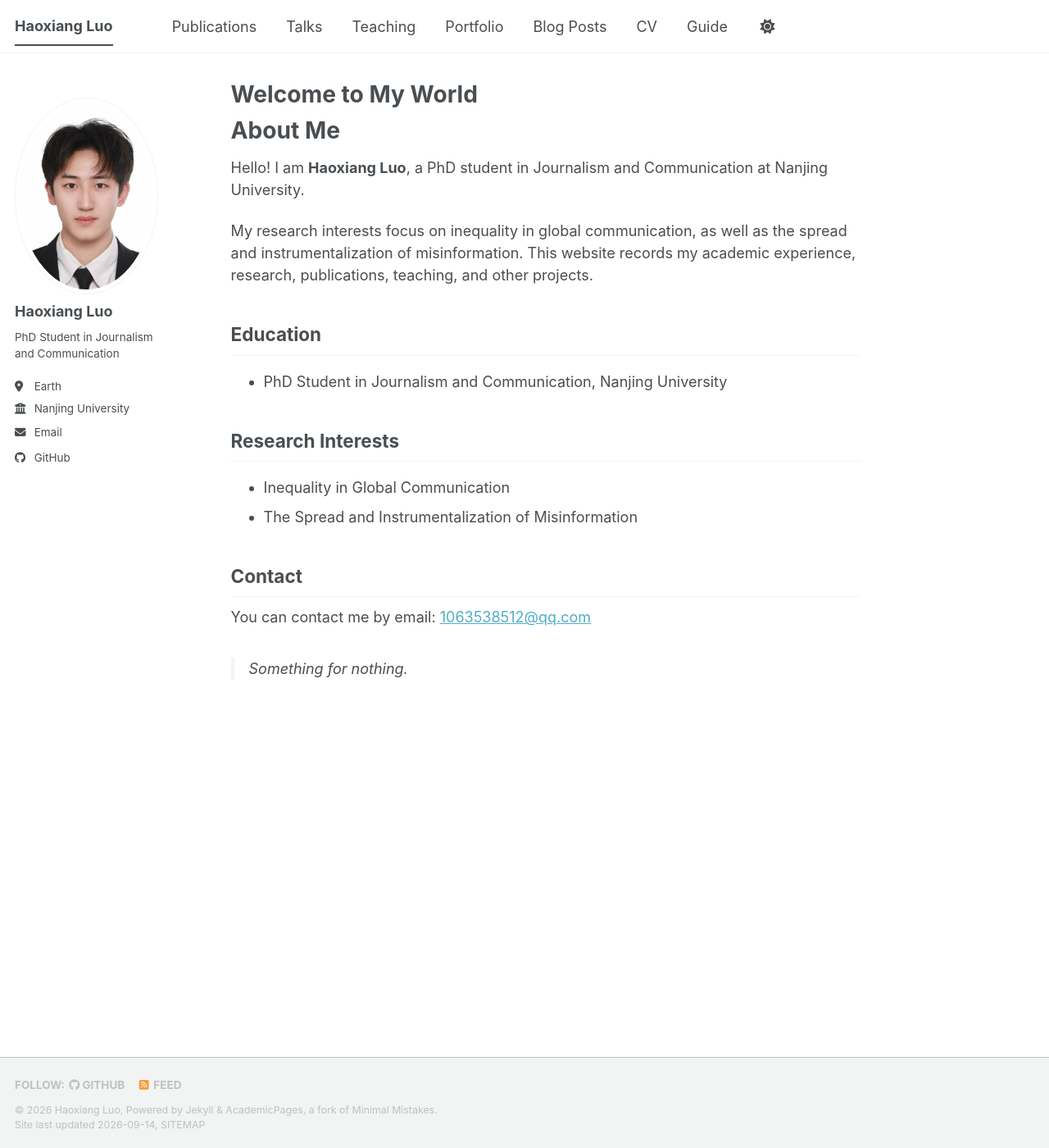
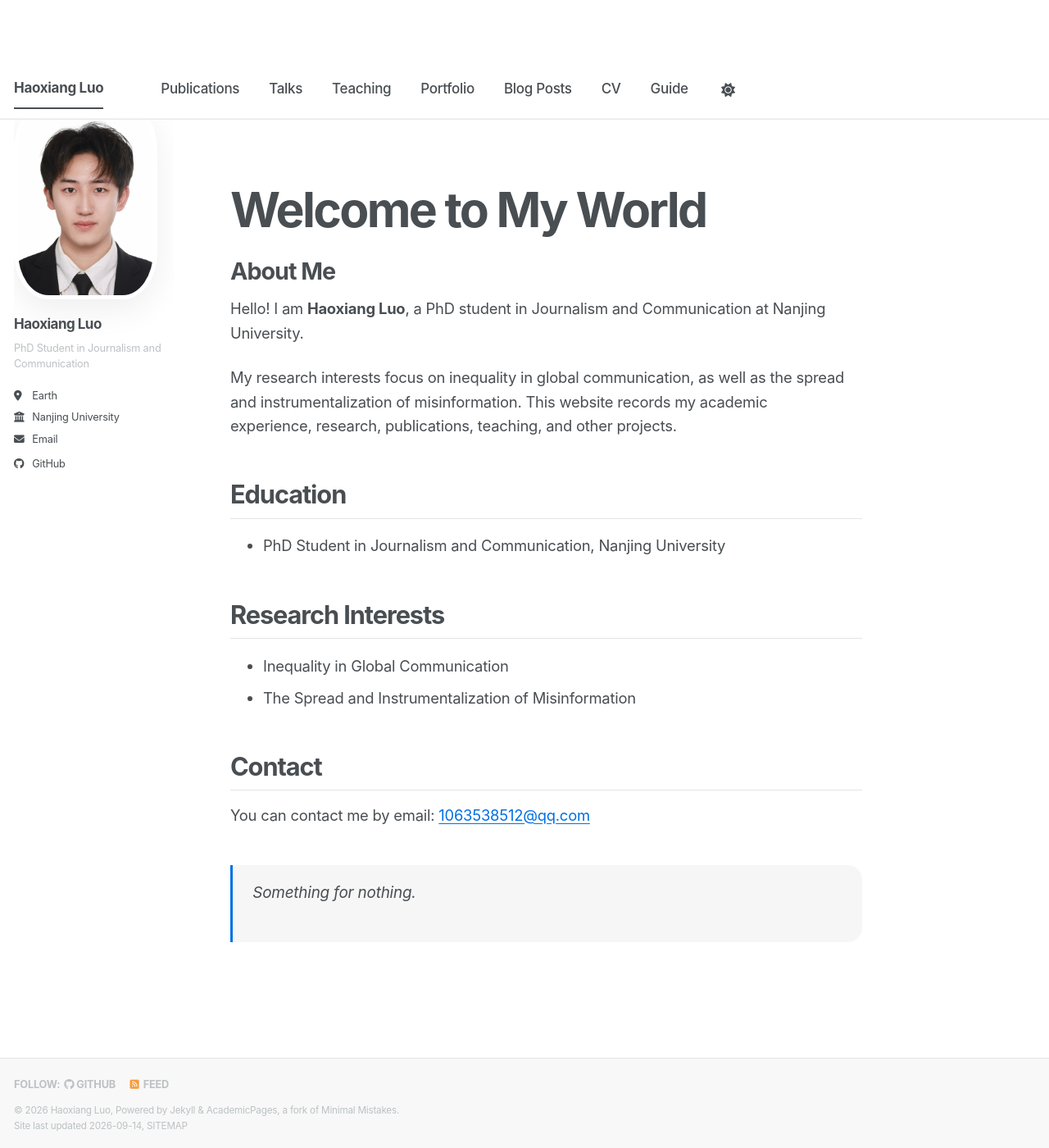
Before and after one commit to HaoxiangLuo/HaoxiangLuo.github.io, a Jekyll site: the page built from _pages/about.md, in a window 1280 px wide and 1400 px high. Shown: the whole window at 82% size. Built offline with Jekyll 4.4.1, drawn with Linux system fonts in a browser that asks for light colours; a style sheet for code colours, icons or effects is not loaded.

Commit message:
Refine site with Apple-inspired styling

```diff
--- a/assets/css/main.scss
+++ b/assets/css/main.scss
@@ -37,3 +37,159 @@
     "layout/sidebar",
     "layout/json_cv"
 ;
+
+/* Apple-inspired visual refinement
+   Kept in one place so the presentation layer stays easy to revise. */
+:root {
+  --apple-blue: #0071e3;
+  --apple-blue-hover: #0077ed;
+  --apple-radius: 18px;
+  --apple-shadow: 0 12px 40px rgba(0, 0, 0, 0.07);
+}
+
+html {
+  scroll-behavior: smooth;
+}
+
+body {
+  font-family: -apple-system, BlinkMacSystemFont, "SF Pro Text", "SF Pro Display",
+    "Helvetica Neue", Arial, sans-serif;
+  font-size: 17px;
+  line-height: 1.62;
+  letter-spacing: -0.012em;
+  -webkit-font-smoothing: antialiased;
+  text-rendering: optimizeLegibility;
+}
+
+a {
+  color: var(--apple-blue);
+  text-decoration-thickness: 1px;
+  text-underline-offset: 0.18em;
+  transition: color 160ms ease, opacity 160ms ease;
+}
+
+a:hover,
+a:focus {
+  color: var(--apple-blue-hover);
+}
+
+.masthead {
+  position: sticky;
+  top: 0;
+  z-index: 30;
+  border-bottom: 1px solid rgba(127, 127, 127, 0.18);
+  background: color-mix(in srgb, var(--global-bg-color) 82%, transparent);
+  -webkit-backdrop-filter: saturate(180%) blur(20px);
+  backdrop-filter: saturate(180%) blur(20px);
+}
+
+.masthead__inner-wrap {
+  padding-top: 0.7rem;
+  padding-bottom: 0.7rem;
+}
+
+.greedy-nav {
+  background: transparent;
+}
+
+.greedy-nav a {
+  font-weight: 520;
+  letter-spacing: -0.018em;
+}
+
+.greedy-nav .visible-links a::before {
+  height: 2px;
+  background: var(--apple-blue);
+}
+
+#main {
+  padding-top: 2.5rem;
+  padding-bottom: 4rem;
+}
+
+.page__title {
+  margin-bottom: 1.5rem;
+  font-size: clamp(2.2rem, 4.6vw, 4.25rem);
+  line-height: 1.04;
+  letter-spacing: -0.045em;
+}
+
+.page__content {
+  font-size: 1.02rem;
+}
+
+.page__content h1,
+.page__content h2,
+.page__content h3 {
+  letter-spacing: -0.035em;
+}
+
+.page__content h2 {
+  margin-top: 2.8rem;
+  padding-bottom: 0.55rem;
+  border-bottom: 1px solid rgba(127, 127, 127, 0.2);
+  font-size: clamp(1.45rem, 2.4vw, 2rem);
+}
+
+.page__content p,
+.page__content li {
+  max-width: 760px;
+}
+
+.page__content blockquote {
+  margin: 2.5rem 0 0;
+  padding: 1.1rem 1.35rem;
+  border-left: 3px solid var(--apple-blue);
+  border-radius: 0 var(--apple-radius) var(--apple-radius) 0;
+  background: rgba(127, 127, 127, 0.07);
+  font-size: 1.05rem;
+}
+
+.sidebar {
+  opacity: 1;
+}
+
+.author__avatar img {
+  border: 0;
+  border-radius: 24%;
+  box-shadow: var(--apple-shadow);
+}
+
+.author__name {
+  margin-top: 1.1rem;
+  font-size: 1.35rem;
+  letter-spacing: -0.03em;
+}
+
+.author__bio {
+  color: var(--global-text-color-light);
+  line-height: 1.45;
+}
+
+.author__urls a {
+  border-radius: 10px;
+  transition: background-color 160ms ease, color 160ms ease;
+}
+
+.author__urls a:hover {
+  background: rgba(127, 127, 127, 0.09);
+}
+
+.page__footer {
+  border-top: 1px solid rgba(127, 127, 127, 0.18);
+  background: rgba(127, 127, 127, 0.05);
+}
+
+@media (max-width: 767px) {
+  #main {
+    padding-top: 1.5rem;
+  }
+
+  .page__title {
+    font-size: 2.35rem;
+  }
+
+  .author__avatar img {
+    border-radius: 22%;
+  }
+}
```
